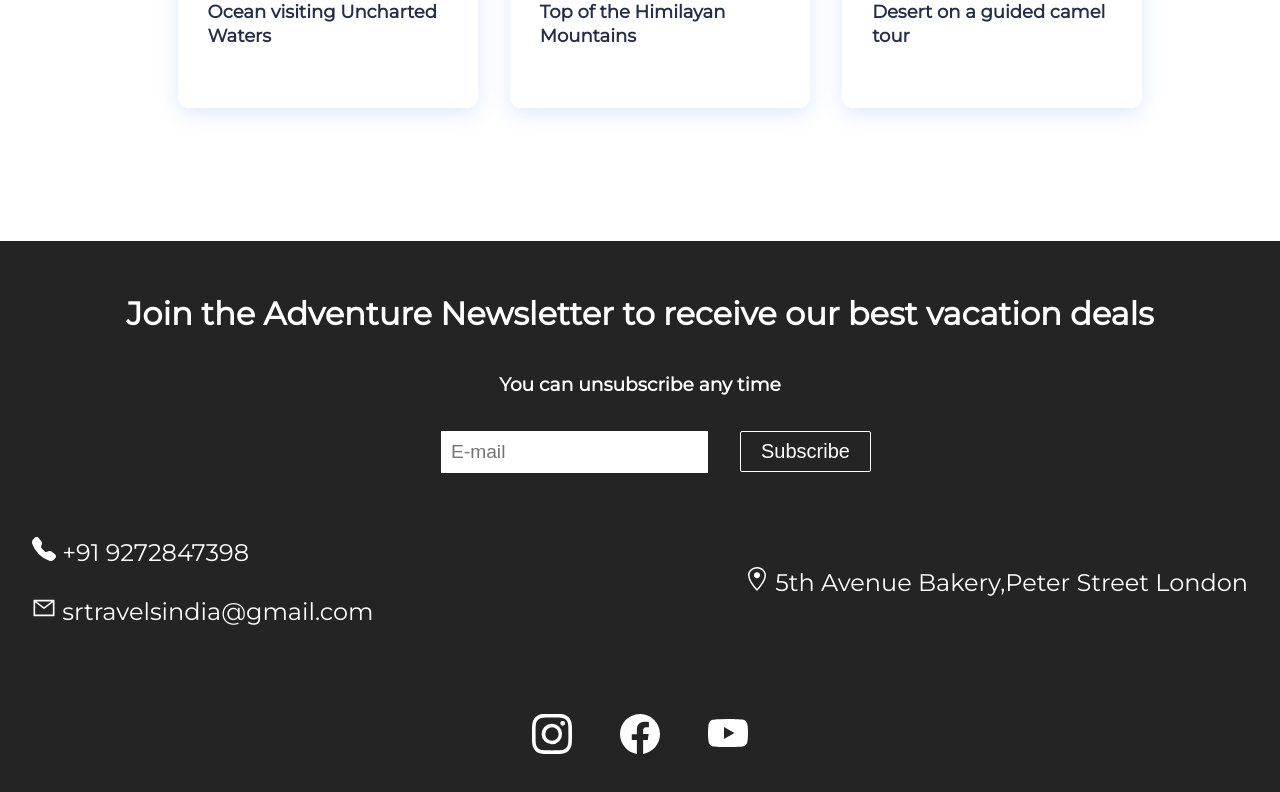
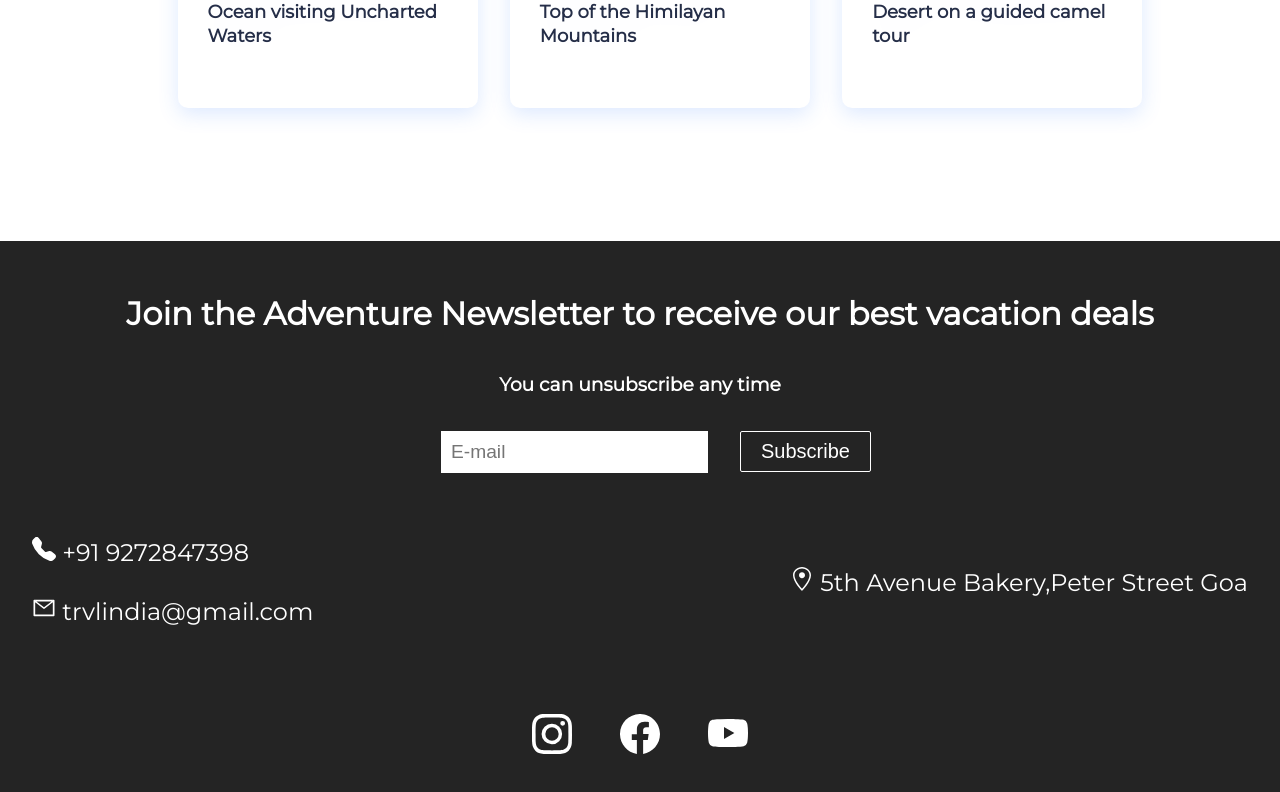
Before and after one commit to Kavya-25/ReactWebsite, a React (Create React App) app: page / in a window 1280 px wide. Shown: the part 1926-2718 px from the top of the page. Built offline with nearby package versions, Linux system fonts and the light colour scheme.

Commit message:
added loader

```diff
--- a/package.json
+++ b/package.json
@@ -11,6 +11,7 @@
     "react-icons": "^4.4.0",
     "react-router-dom": "^6.3.0",
     "react-scripts": "5.0.1",
+    "react-spinners": "^0.13.3",
     "sass": "^1.53.0",
     "web-vitals": "^2.1.4"
   },
--- a/src/App.js
+++ b/src/App.js
@@ -1,25 +1,44 @@
-import React from 'react';
-import './App.scss';
-import Navbar from './components/Navbar/Navbar';
-import {BrowserRouter,Routes,Route} from 'react-router-dom';
-import Home from './components/pages/Home';
-import Products from './components/pages/Products/Products';
-import Services from './components/pages/Services/Services'
-import SignUp from './components/pages/SignUp/SignUp'
+import React, { useState, useEffect } from "react";
+import "./App.scss";
+import Navbar from "./components/Navbar/Navbar";
+import { BrowserRouter, Routes, Route } from "react-router-dom";
+import Home from "./components/pages/Home";
+import Products from "./components/pages/Products/Products";
+import Services from "./components/pages/Services/Services";
+import SignUp from "./components/pages/SignUp/SignUp";
+import DotLoader from "react-spinners/DotLoader";
 
 function App() {
+  const [loading, setLoading] = useState(false);
+  useEffect(() => {
+    setLoading(true);
+    setTimeout(() => {
+      setLoading(false);
+    }, 5000);
+  }, []);
 
   return (
     <div className="App">
-    <BrowserRouter>
-    <Navbar/>
-    <Routes>
-      <Route path="/" element={<Home/>}/>
-      <Route path="/products" element={<Products/>}/>
-      <Route path="/services" element={<Services/>}/>
-      <Route path="/sign-up" element={<SignUp/>}/>
-      </Routes>
-    </BrowserRouter>
+      {loading ? (
+        <>
+        <DotLoader
+        color="#fff"
+          loading={loading}
+          size={50}
+        />
+        <h6 className="loading">Loading...</h6>
+        </>
+      ) : (
+        <BrowserRouter>
+          <Navbar />
+          <Routes>
+            <Route path="/" element={<Home />} />
+            <Route path="/products" element={<Products />} />
+            <Route path="/services" element={<Services />} />
+            <Route path="/sign-up" element={<SignUp />} />
+          </Routes>
+        </BrowserRouter>
+      )}
     </div>
   );
 }
--- a/src/App.scss
+++ b/src/App.scss
@@ -1,2 +1,9 @@
 .App{
+    background-color: #242424;
+    width: 100%;
+    height: 100vh;
+    .loading{
+        color: white;
+        font-size: 1.5rem;
+    }
 }
--- a/src/components/Footer/Footer.js
+++ b/src/components/Footer/Footer.js
@@ -17,10 +17,10 @@ export default function Footer() {
         <div className="footer-info">
           <div className="info-left">
             <BsFillTelephoneFill className='telephone'/>&nbsp;+91 9272847398<br/><br/>
-            <AiOutlineMail/>&nbsp;srtravelsindia@gmail.com
+            <AiOutlineMail/>&nbsp;trvlindia@gmail.com
           </div>
           <div className="info-right">
-          <GoLocation className='location'/>&nbsp;5th Avenue Bakery,Peter Street London
+          <GoLocation className='location'/>&nbsp;5th Avenue Bakery,Peter Street Goa
           </div>
         </div>
         <div className="social-icons">
```
Also changed, not shown: 1 other file (tests, documents, lock files or other folders).
